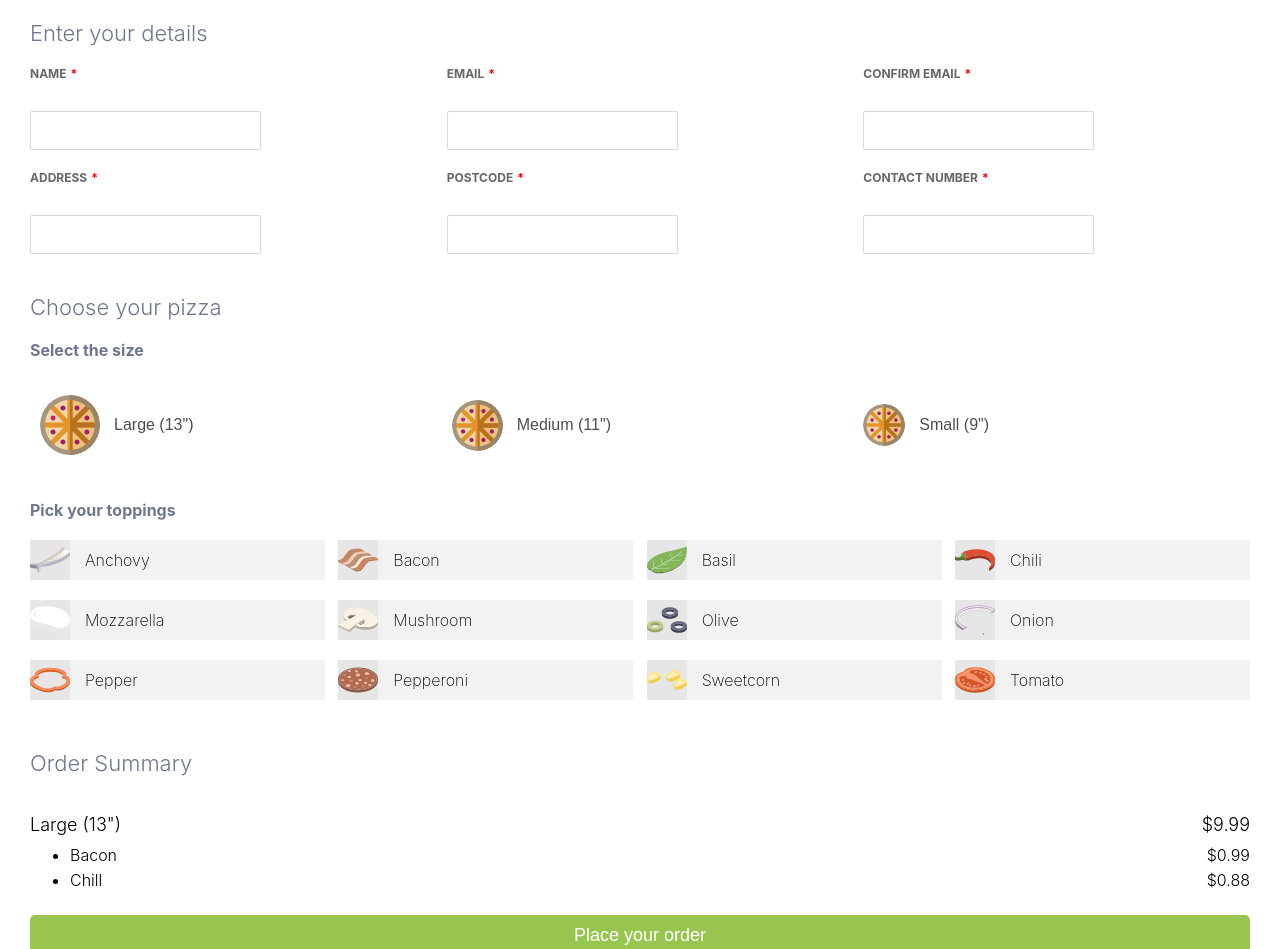
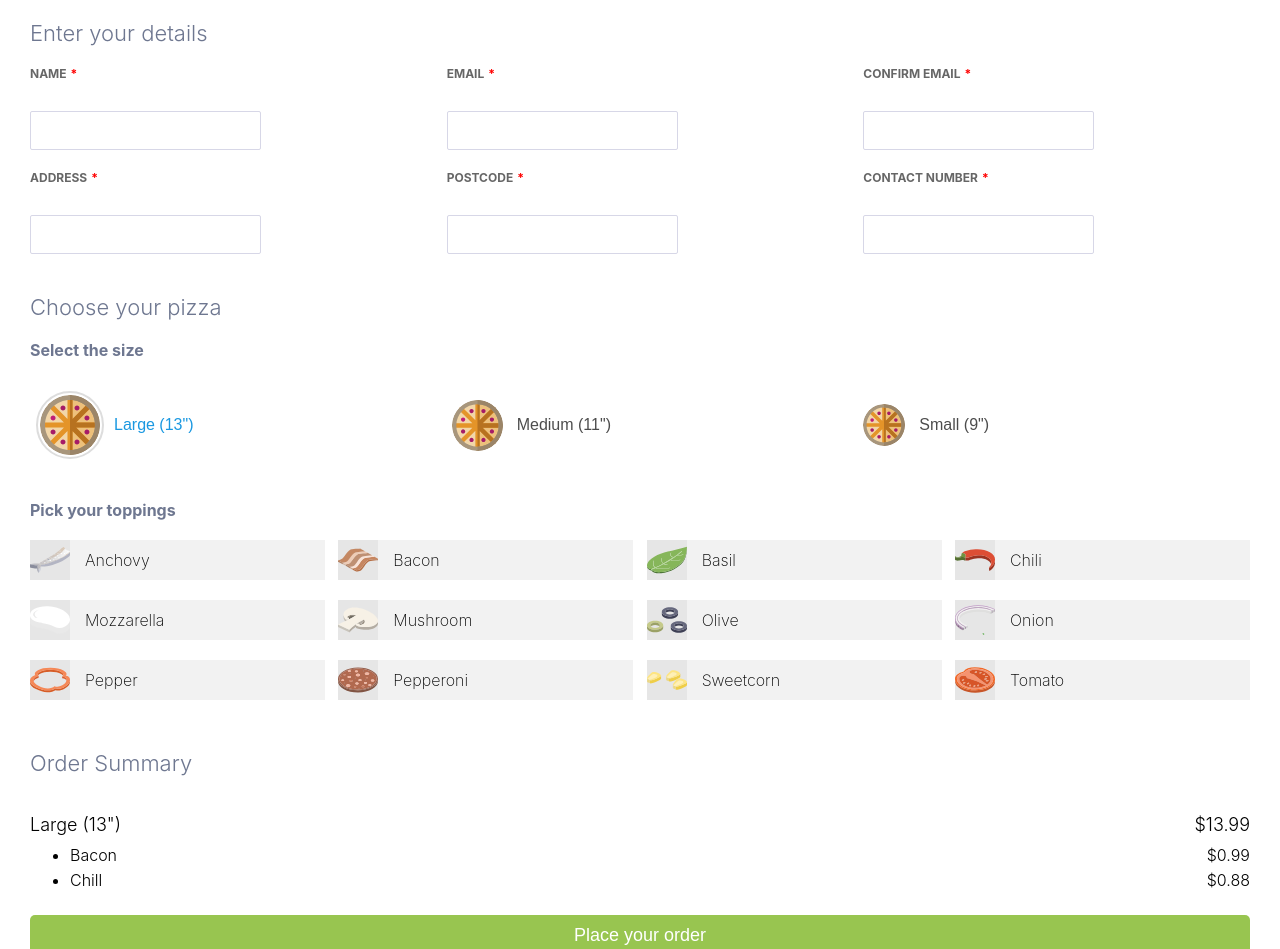
Before and after one commit to yujiawei427/react-pizza-order, a React (Create React App) app: page / in a window 1280 px wide. Shown: the top 949 px of the page. Built offline with nearby package versions, Linux system fonts and the light colour scheme.

Commit message:
order summary size passing

```diff
--- a/src/App.js
+++ b/src/App.js
@@ -44,7 +44,7 @@ class App extends React.Component {
     super(props);
 
     this.state = {
-      selectedSize: undefined,
+        selectedSize: SIZES[0]
     };
 
     this.handleSizeSelect = this.handleSizeSelect.bind(this);
@@ -70,7 +70,9 @@ class App extends React.Component {
         //   selectedSize: size,
         // })}
       />
-      <OrderSummaryList />
+      <OrderSummaryList
+        selectedSize={selectedSize}
+      />
       <PlaceOrderButton>Place your order</PlaceOrderButton>
     </Layout>
 
--- a/src/components/ChooseYourPizza/ChooseYourPizza.jsx
+++ b/src/components/ChooseYourPizza/ChooseYourPizza.jsx
@@ -85,7 +85,7 @@ class ChooseYourPizza extends React.Component {
             ))}
           </ToppingLayout>
         </SubSection>
-  </Section>
+    </Section>
     )
   }
 }
--- a/src/components/OrderSummaryList/Components/Item.jsx
+++ b/src/components/OrderSummaryList/Components/Item.jsx
@@ -35,7 +35,7 @@ const Item = ({
     </Size>
     <ToppingsUnorderedList>
       {toppings.map((topping) => (
-        <li>
+        <li key={topping.name}>
           <Topping>
             <Name>{topping.name}</Name>
             <div>${topping.price}</div>
--- a/src/components/OrderSummaryList/OrderSummaryList.jsx
+++ b/src/components/OrderSummaryList/OrderSummaryList.jsx
@@ -2,13 +2,15 @@ import React from 'react';
 import Section from '../Section';
 import Item from './Components';
 
-const OrderSummaryList = () => (
+class OrderSummaryList extends React.Component {
+  render() {
+    const { selectedSize } = this.props;
+
+
+  return (
     <Section title="Order Summary">
       <Item
-      size={{
-        name: 'Large (13")',
-        price: 9.99
-      }}
+        size={selectedSize}
         toppings={[{
           name: 'bacon',
           price: 0.99,
@@ -17,9 +19,27 @@ const OrderSummaryList = () => (
           price: 0.88,
         }]}
       />
+  </Section>
+  )}
+}
 
-  </Section>
-
-);
+// const OrderSummaryList = ({
+//   selectedSize
+// }) => (
+//   <Section
+//     title="Order summary"
+//   >
+//     <Item
+//       size={selectedSize}
+//       toppings={[{
+//         name: 'bacon',
+//         price: 0.99,
+//       }, {
+//         name: 'chill',
+//         price: 0.88,
+//       }]}
+//     />
+//   </Section>
+// );
 
 export default OrderSummaryList;
```
Lines whose indentation alone changed are shown as unchanged.
